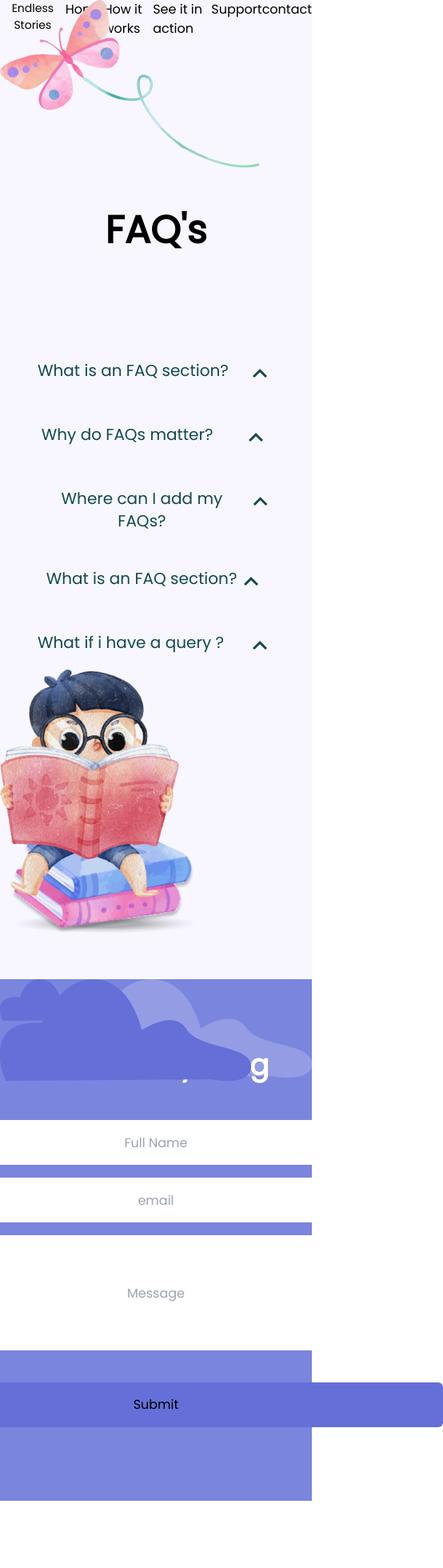
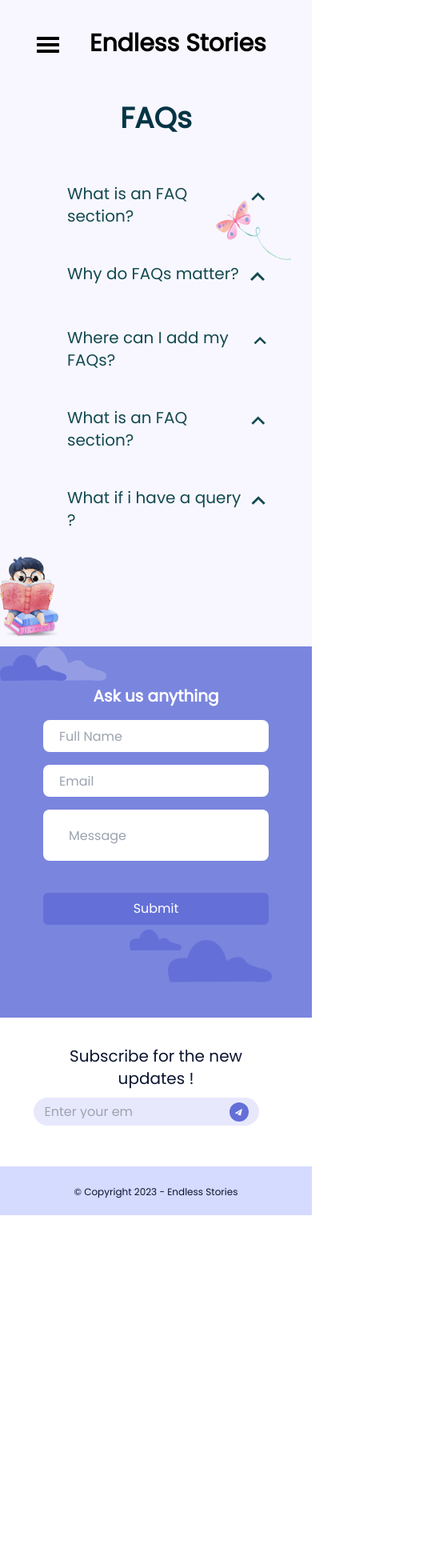
Before and after one commit to Prathyusha-98/els, a Next.js app: page /support in a window 390 px wide. Shown: the top 1960 px of the page at 80% size, 554 px wide, since content can reach past the window. After the commit the page ends 1519 px from the top, so only its background shows below. Built offline with nearby package versions, Linux system fonts and the light colour scheme.

Commit message:
support page responsiveness

```diff
--- a/components/Faq.tsx
+++ b/components/Faq.tsx
@@ -27,8 +27,8 @@ const Faqitem = ({question} : {question: { title: string, text: string, images?:
      setopen(!open)
     }
     return(
-        <div className="xl:w-[925px] 2xl:w-[1150px] 3xl:w-[1212px]  md:w-[595px] lg:w-[595px] px-4 pb-5">
-            <button onClick={openquestion} className="text-xl text-[#134A50] border-b-2  border-b-[#1E1E1E]   w-full flex justify-between px-4 py-3">
+        <div className="xl:w-[925px] 2xl:w-[1150px] 3xl:w-[1212px]  md:w-[595px] lg:w-[595px] sm:w-[400px] xs:w-[320px]  px-4 pb-5">
+            <button onClick={openquestion} className="text-xl xs:text-left text-[#134A50] border-b-2  border-b-[#1E1E1E]   w-full flex justify-between px-4 py-3">
                 {question.title}{open? <MdKeyboardArrowDown className='w-[36px] h-[36px]' /> : <MdKeyboardArrowUp className='w-[36px] h-[36px]'/>}
             </button>
             <div className={`${open? 'max-h-fit' : 'max-h-0'} overflow-hidden`}>
--- a/components/Support.tsx
+++ b/components/Support.tsx
@@ -1,5 +1,5 @@
 'use client'
-  import React, { useRef, useState } from 'react';
+  import React, { useEffect, useState } from 'react';
 import Image from 'next/image';
 import 'react-multi-carousel/lib/styles.css';
 import cloud2 from "@/assets/cloud2.png"
@@ -10,17 +10,36 @@ import Link from 'next/link';
 import subu from '@/assets/subu.png'
 import boy from '@/assets/boy.png'
 import Faq from './Faq'
+import { GiHamburgerMenu } from 'react-icons/gi';
+import Ask from './Ask';
 const Support = () => {
+
+  const [openmenu, setOpenmenu] = useState(false);
+
+  useEffect(() => {
+    const handleClick = (e: any) => {
+      if (openmenu) {
+        setOpenmenu(false);
+      }
+    };
+
+    document.addEventListener("click", handleClick);
+
+    return () => {
+      document.removeEventListener("click", handleClick);
+    };
+  }, [openmenu]);
+
     return(
         <>
 
         <div>
-            <div className='bg-[#F8F7FF] h-[1224px]'>
+      <div className='bg-[#F8F7FF] h-[1224px] md:hidden sm:hidden xs:hidden lg:block '>
         {/***********************************  Header start ********************************** */}
-        <div className="flex absolute top-0">
-                  <p className="text-black text-center text-sm sm:text-base md:text-lg lg:text-xl xl:text-2xl 2xl:text-3xl 3xl:text-4xl font-normal leading-normal 3xl:mt-[53px] 3xl:mr-[513px] 3xl:ml-[126px]  2xl:mt-[53px] 2xl:mr-[413px] 2xl:ml-[126px] xl:mt-[43px] xl:mr-[370px] xl:ml-[66px] lg:mt-[33px] lg:mr-[270px] lg:ml-[66px] md:mt-[23px] md:mr-[200px] md:ml-[46px]" >Endless Stories</p>
+        <div className="lg:flex md:hidden sm:hidden xs:hidden absolute top-0 ">
+                  <p className="text-black text-center text-sm lg:text-xl xl:text-2xl 2xl:text-3xl 3xl:text-4xl font-normal leading-normal 3xl:mt-[53px] 3xl:mr-[513px] 3xl:ml-[126px]  2xl:mt-[53px] 2xl:mr-[413px] 2xl:ml-[126px] xl:mt-[43px] xl:mr-[370px] xl:ml-[66px] lg:mt-[33px] lg:mr-[270px] lg:ml-[66px] " >Endless Stories</p>
 
-              <ul className="flex 3xl:mt-[63px] 3xl:mr-[15px] 2xl:mt-[63px] 2xl:mr-[100px] xl:mt-[43px] xl:mr-[1px] lg:mt-[33px] lg:mr-[15px]">
+              <ul className="flex 3xl:mt-[63px] 3xl:mr-[15px] 2xl:mt-[63px] 2xl:mr-[100px] xl:mt-[43px] xl:mr-[1px] lg:mt-[33px] lg:mr-[15px] md:mt-[0px]">
                   <li><Link  className='3xl:p-[26px] 2xl:p-[20px] xl:p-[16px] lg:p-[10px] text-center 3xl:text-xl font-normal text-black leading-normal' href="/">Home</Link></li>
                   <li ><Link className='3xl:p-[26px] 2xl:p-[20px] xl:p-[16px] lg:p-[10px] text-center 3xl:text-xl font-normal text-black leading-normal' href={"/#how"}>How it works</Link></li>
                   <li ><Link className='3xl:p-[26px] 2xl:p-[20px] xl:p-[16px] lg:p-[10px] text-center 3xl:text-xl font-normal text-black leading-normal' href={"/#see"}>See it in action</Link></li>
@@ -32,7 +51,7 @@ const Support = () => {
 
         <div className='relative'>
             <div>
-                <Image src={subu} alt='' className='absolute xl:top-[149px] 2xl:top-[168px] 3xl:top-[213px] xl:left-[939px] 2xl:left-[1209px] 3xl:left-[1399px]'/>
+                <Image src={subu} alt='' className='absolute xl:top-[149px] 2xl:top-[168px] 3xl:top-[213px] xl:left-[939px] 2xl:left-[1209px] 3xl:left-[1399px] lg:top-[168px] lg:left-[700px] gl:left-[1150px] md:w-[94px] md:h-[74px] md:left-[668px] md:top-[168px]'/>
                 <Image src={boy} alt='' className='absolute top-[837px]'/>
             </div>
         </div>
@@ -57,62 +76,69 @@ const Support = () => {
           </div>
         </div>
       </div>
-    {/**************************** Ask us anything start **************************************/}
 
-      <div id='support' className="bg-[#7A85DE] w-full h-[652px] section-six">
-          <div className="relative">
-            <Image className="absolute 3xl:top-[82px] 2xl:left-0 2xl:top-[82px] xl:top-[62px] xl:left-[9px]  3xl:left-0  xl:w-[308px] 3xl:w-[418px]" src={cloud2} alt=""/>
-            <Image className="absolute 3xl:top-[100px] 3xl:left-[1324px] 2xl:top-[100px] 2xl:left-[1224px] xl:top-[100px] xl:left-[1024px]" src={Vector7} alt=""/>
-            <Image className="absolute 3xl:top-[135.15px] 3xl:left-[1420px] 2xl:top-[185.15px] 2xl:left-[1220px] 2xl:w-[280px] xl:top-[160px] xl:left-[1060px] xl:w-[200px]" src={Vector6} alt=""/>
+
+      <div id='service' className=' bg-[#F8F7FF] lg:hidden md:block sm:block xs:block'>
+      <div className='z-50 w-full static'>
+        <div className='items-center justify-between flex bg-transparent pt-4 px-2 pb-14'>
+          <div className='font-bold sm:text-2xl cursor-pointer flex items-center text-white'>
+            <Link href="/">
+              <div className='flex items-center md:ml-64 sm:ml-64 xs:ml-24 mt-5'>
+                <h1 className="font-semibold ml-2 md:text-4xl sm:text-4xl xs:text-3xl text-black">Endless Stories</h1>
               </div>
-          <div className="pt-[88px]">
-            <p className="text-white text-center text-4xl font-semibold">Ask us anything</p>
+            </Link>
           </div>
-          <div className="flex items-center justify-center">
-            <form action="" method="post">
-              <div className="pt-12">
-                <input className="bg-white border-white rounded-lg text-center w-[718px] h-14 outline-none" type="email" name="text" placeholder="Full Name" required title="Valid Email Format:example@example.com" />
+          <div onClick={() => setOpenmenu(!openmenu)} className='text-3xl absolute  pl-8 top-10 cursor-pointer'>
+            <GiHamburgerMenu className='fill-black  w-10 h-8' name={openmenu ? 'close' : 'menu'} />
           </div>
-              <div className="pt-4">
-                <input className="bg-white border-white rounded-lg text-center w-[718px] h-14 outline-none" type="email" name="Email" placeholder="email" required title="Valid Email Format:example@example.com" />
-              </div>
-              <div className="pt-4">
-                <input className="bg-white border-white rounded-lg text-center w-[718px] h-36 outline-none" type="email" name="text" placeholder="Message" required title="Valid Email Format:example@example.com" />
-              </div>
-              <div className="pt-10">
-                <button className="bg-[#6470D7] border-[#6470D7] rounded-md text-center w-[718px] h-14 outline-none">Submit</button>
-              </div>
-            </form>
+
+          <ul className={` items-center pb-12 absolute  bg-white z-[-1] left-0 md:w-[516px] md:h-[1423px] sm:w-[516px] sm:h-[1423px] xs:w-[291px] xs:h-[800px] pl-9 transition-all duration-500 ease-in ${openmenu ? 'top-0 ' : 'top-[-1680px]'}`}>
+            <li className="mx-6 my-6 md:my-0">
+              <Link href={'/'} className="text-black  hover:font-bold hover:underline underline-offset-8 block p-2 text-sm font-semibold pr-10   " >Home</Link>
+            </li>
+            <li className="mx-6 my-6 md:my-0">
+              <Link href={"/#how"} className="text-black hover:font-bold hover:underline underline-offset-8 block p-2 text-sm font-semibold pr-10   " >How it works</Link>
+            </li>
+            <li className="mx-6 my-6 md:my-0">
+              <Link href={'/#see'} className="text-black  hover:font-bold hover:underline underline-offset-8 block p-2 text-sm font-semibold pr-10   " >See it in action</Link>
+            </li>
+            <li className="mx-6 my-6 md:my-0">
+              <Link href={'/support'} className="text-black hover:font-bold hover:underline underline-offset-8 block p-2 text-sm font-semibold pr-10   " >Support</Link>
+            </li>
+            <li className="mx-6 my-6 md:my-0">
+              <Link href={'/#contact'} className="text-black hover:font-bold hover:underline underline-offset-8 block p-2 text-sm font-semibold pr-10   " >Contact</Link>
+            </li>
+
+          </ul>
         </div>
       </div>
-        {/**************************** Ask us anything end **************************************/}
 
-        <div id='connect' className='h-[351px] bg-white'>
-        <p className="pt-[89px] text-[var(--dark,#0A142F)] text-center font-medium text-2xl leading-normal">Subscribe for the new updates !</p>
-        <div className="flex items-center justify-center pr-[24px] pt-[29px]">
-              <div className="w-[546px] h-[74px] bg-[#e8e8fd] rounded-full">
-                <div className="pt-3 flex items-center justify-center">
-
+        <div className='relative'>
             <div>
-                    <form action="" className="flex items-center justify-center">
-                      <input type="email" className="bg-[#e8e8fd] border-[#e8e8fd] text-center w-[189px] h-[26px] outline-none" name="Email" placeholder="Enter your email here *" required title="Valid Email Format:example@example.com" />
-                    </form>
-                  </div>
-                  <div className='pl-[258px]'>
-                    <div className="w-[50px] h-[50px] bg-[#6470d7] rounded-full">
-                      <div className="flex items-center justify-center pt-4">
-                        <Image alt='' src={path} />
+                <Image src={subu} alt='' className='absolute w-[94px] h-[74px] top-[123px] left-[270px] '/>
             </div>
         </div>
-                  </div>
-                </div>
+        <div  ><p className='text-4xl text-[#053445] text-center font-semibold'>FAQs</p></div>
+
+        <div className='flex md:pl-56 sm:pl-36 xs:pl-8 lg:pl-56 pl-0'>
+          <div className='pt-12'>
+            <section id="faq" className="container w-96">
+              <Faq  questions={[{ title: 'What is an FAQ section?', text: 'An FAQ section can be used to quickly answer common questions about your business like "Where do you ship to?", "What are your opening hours?", or "How can I book a service?".' },
+                { title: 'Why do FAQs matter?', text: 'sign-in then try our UNI-play' },
+                { title: 'Where can I add my FAQs?', text: 'Click on the forget password page which will send an verification email and password regenrate link to your authorized email from there you can reset your password.' },
+                { title: 'What is an FAQ section?', text: '' },
+                { title: 'What if i have a query ?', text: 'Click on the contact page and fill out your name email and query and we will be happy to answer to your queries.' }]} />
+            </section>
           </div>
         </div>
       </div>
 
-        <div className='h-[61px] bg-[#D5DAFF]'>
-          <p className="pt-[23px] text-[var(--dark,#0A142F)] text-center font-normal text-xs leading-normal">© Copyright 2023 - Endless Stories</p>
+      <div className='relative bg-[#F8F7FF] lg:hidden md:block sm:block xs:block h-28'>
+        <div><Image src={boy} alt='' className='absolute w-[75px] h-[100px]'/></div>
       </div>
+
+    {/**************************** Ask us anything start **************************************/}
+    <Ask/>
         </div>
         </>
     )
```
Lines whose indentation alone changed are shown as unchanged.
